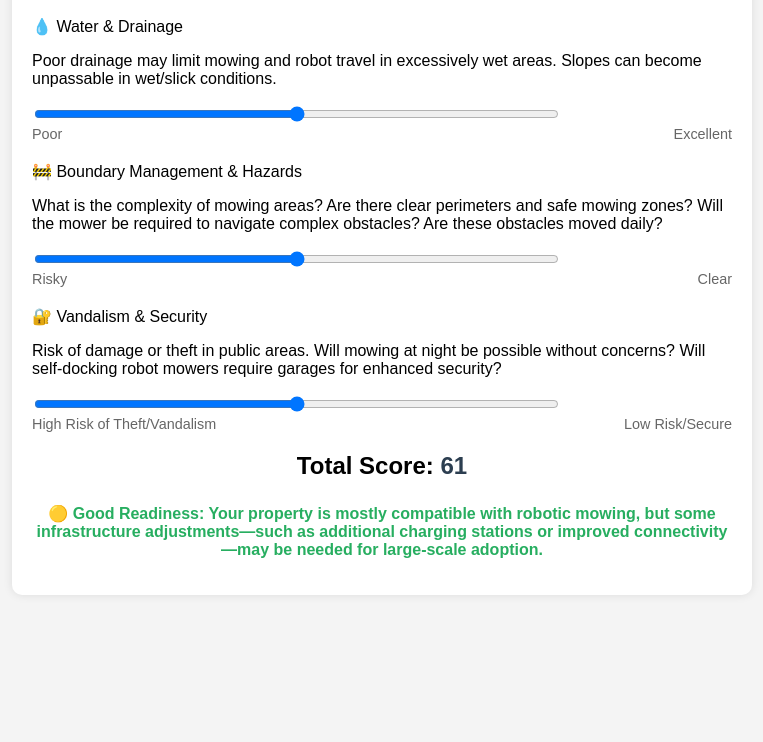
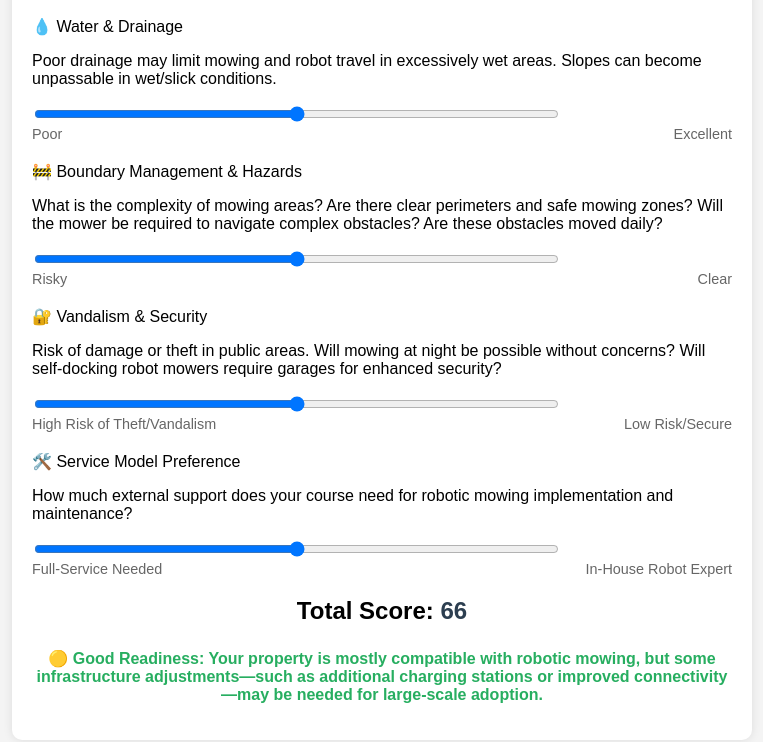
Before and after one commit to bphodges12/bphodges.github.io, a plain HTML site: page index.html in a window 1280 px wide. Shown: the part 1067-1809 px from the top of the page, without its empty margins (258-1021 px from the left). Before the commit the page ends 1682 px from the top, so only its background shows below. Drawn offline with Linux system fonts and the light colour scheme.

Commit message:
Update index.html

```diff
--- a/index.html
+++ b/index.html
@@ -76,6 +76,12 @@
                 <input type="range" min="0" max="10" value="5" class="slider" id="security">
                 <div class="slider-label"><span>High Risk of Theft/Vandalism</span><span>Low Risk/Secure</span></div>
             </div>
+         <div class="question">
+    <label>🛠️ Service Model Preference</label>
+    <p>How much external support does your course need for robotic mowing implementation and maintenance?</p>
+    <input type="range" min="0" max="10" value="5" class="slider" id="service">
+    <div class="slider-label"><span>Full-Service Needed</span><span>In-House Robot Expert</span></div>
+</div>
         </form>
         <p id="final-score">Total Score: <span class="score-output">0</span></p>
         <p id="readiness-level"></p>
```
